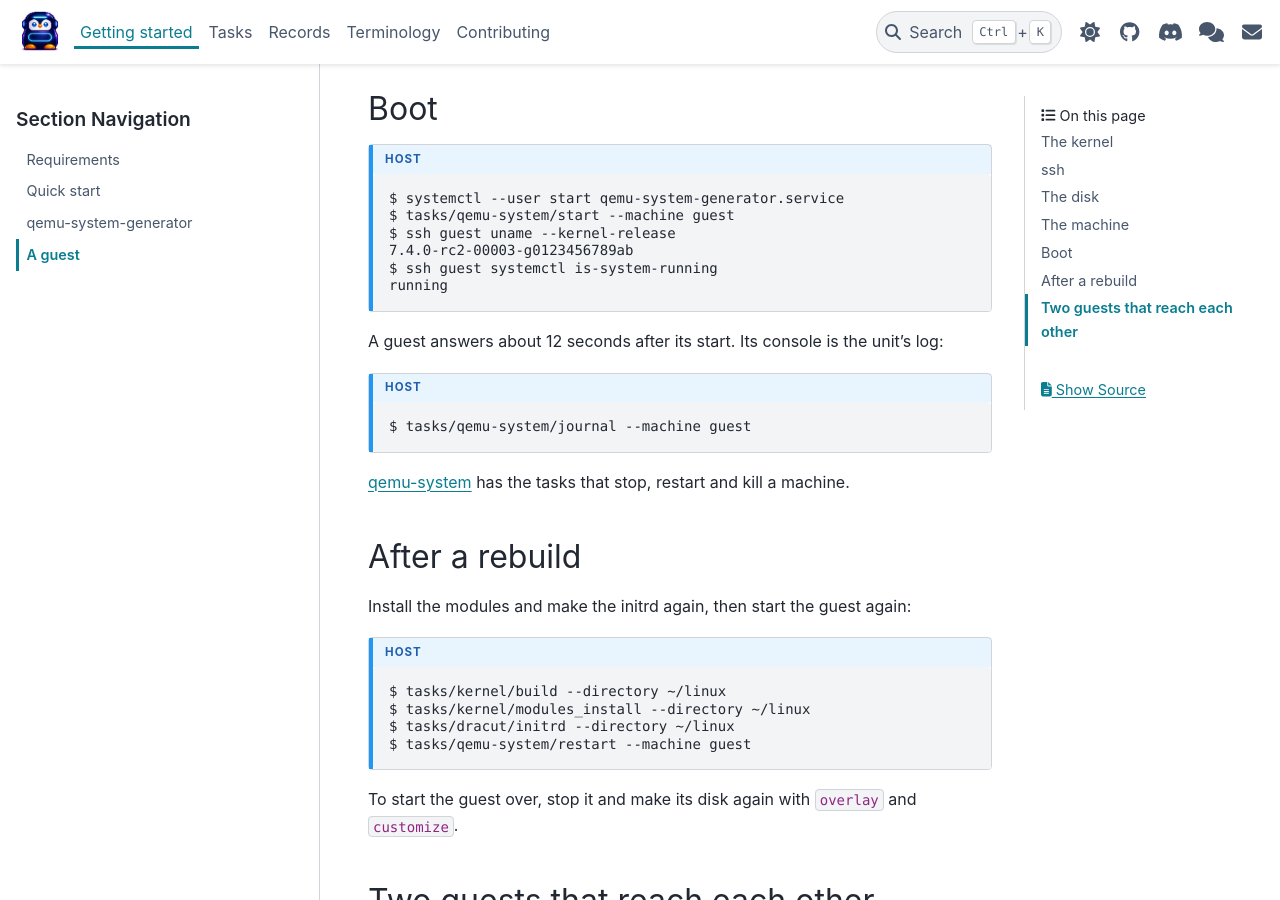
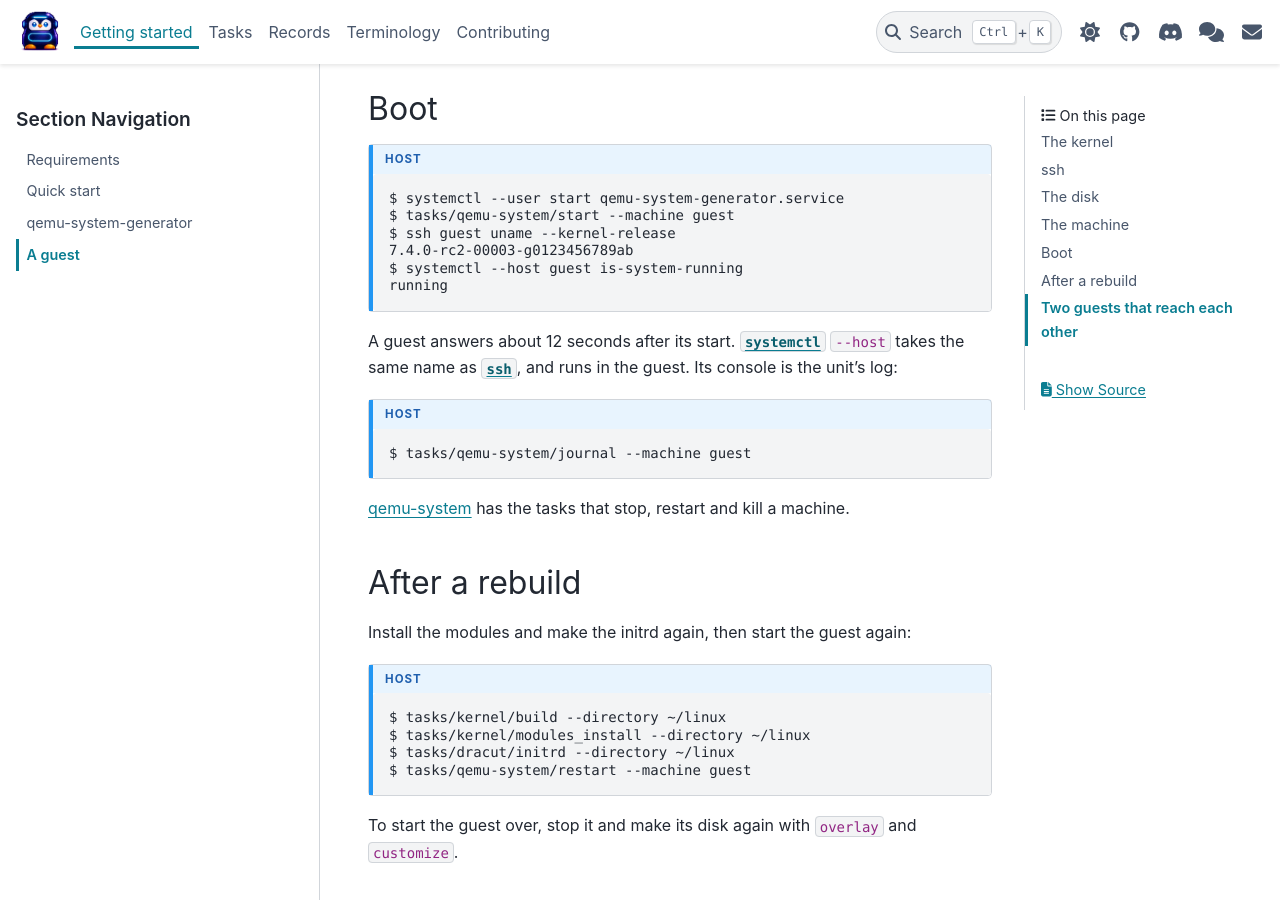
Before and after one commit to linux-kdevops/kdevops-ng, a Sphinx documentation site: the page built from docs/getting-started/guest.rst, in a window 1280 px wide and 900 px high, scrolled down 2705 px. Built offline with Sphinx 7.4.7 and the PyData theme 0.15.4, drawn with Linux system fonts in a browser that asks for light colours.

Commit message:
docs: ask a guest's systemd with systemctl --host
systemctl reaches a guest by the name ssh does, with no ssh on the
command line.

Signed-off-by: Daniel Gomez <da.gomez@kernel.org>

```diff
--- a/docs/getting-started/guest.rst
+++ b/docs/getting-started/guest.rst
@@ -144,11 +144,12 @@ Boot
    $ tasks/qemu-system/start --machine guest
    $ ssh guest uname --kernel-release
    7.4.0-rc2-00003-g0123456789ab
-   $ ssh guest systemctl is-system-running
+   $ systemctl --host guest is-system-running
    running
 
-A guest answers about 12 seconds after its start. Its console is the
-unit's log:
+A guest answers about 12 seconds after its start. :cmd:`systemctl`
+``--host`` takes the same name as :cmd:`ssh`, and runs in the guest. Its
+console is the unit's log:
 
 .. code-block:: console
    :caption: host
```
